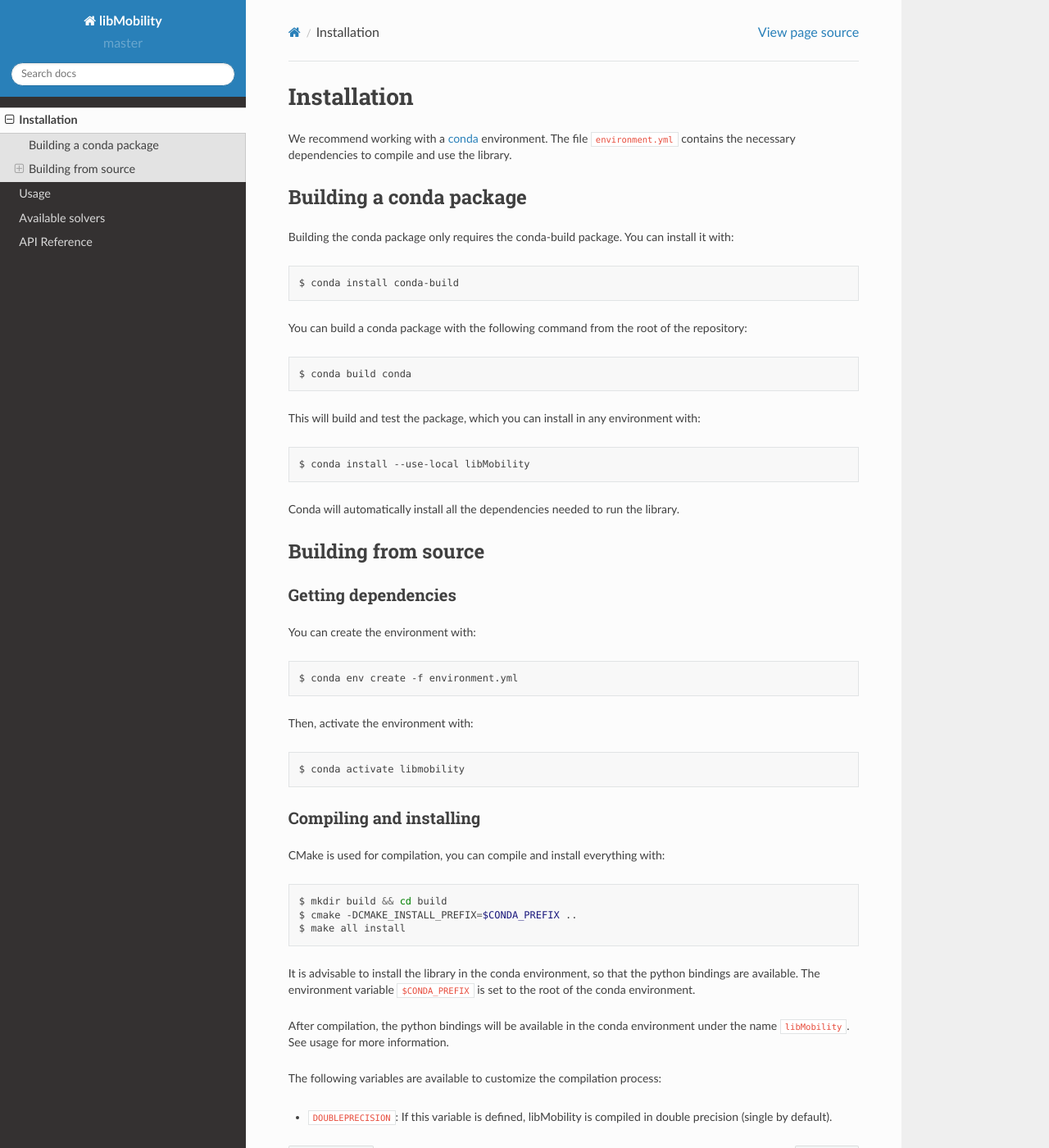
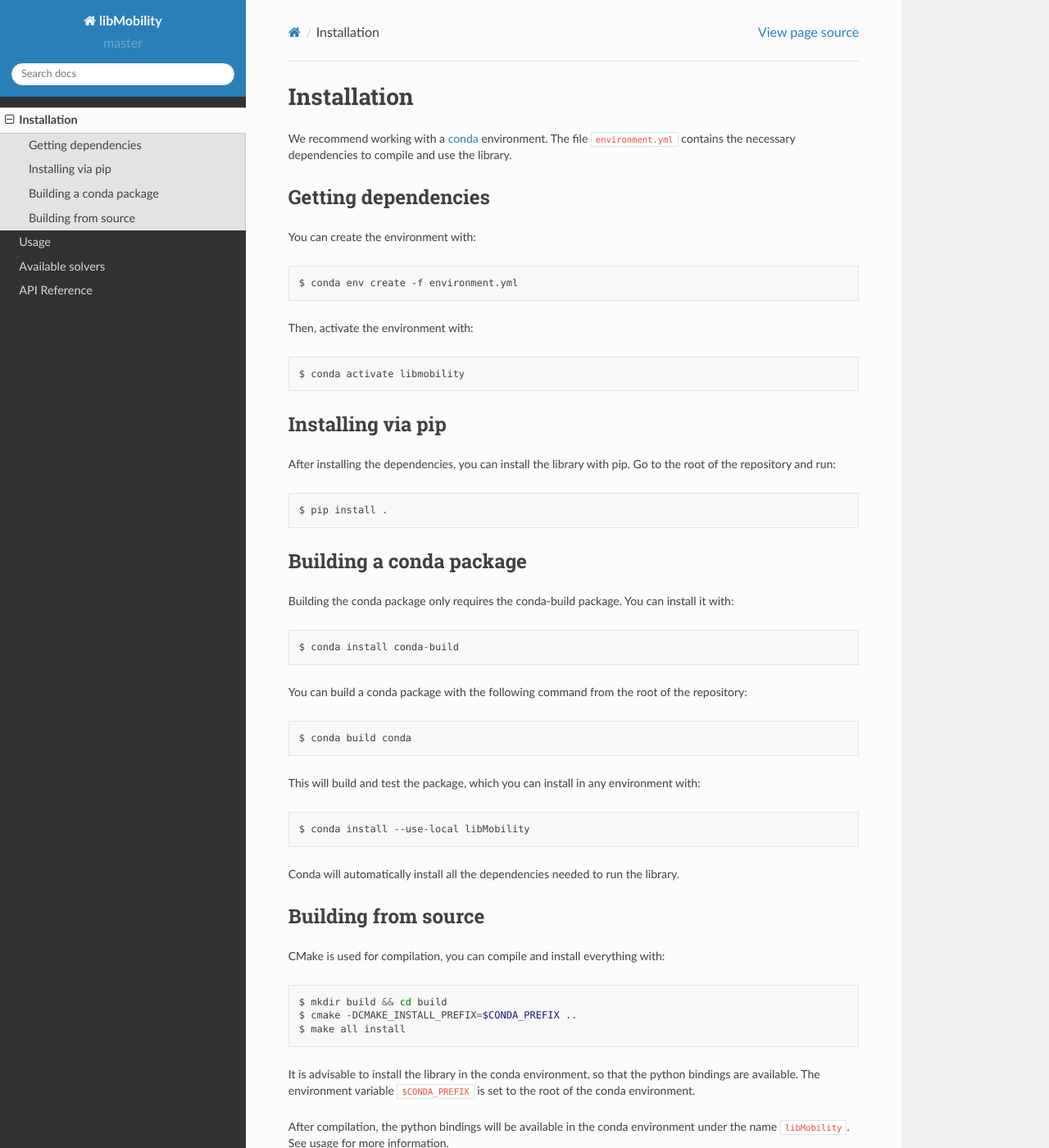
Before and after one commit to stochasticHydroTools/libMobility, a Sphinx documentation site: the page built from docs/source/installation.rst, in a window 1280 px wide and 1400 px high. Shown: the whole window at 82% size. Built offline with Sphinx 7.4.7 and the Read the Docs theme 2.0.0, drawn with Linux system fonts in a browser that asks for light colours.

Commit message:
Update installation instructions

```diff
--- a/docs/source/installation.rst
+++ b/docs/source/installation.rst
@@ -2,6 +2,31 @@
 ============
 
 We recommend working with a `conda <https://docs.conda.io/en/latest/>`_ environment. The file ``environment.yml`` contains the necessary dependencies to compile and use the library.
+
+Getting dependencies
+--------------------
+
+You can create the environment with:
+
+.. code-block:: shell
+
+    $ conda env create -f environment.yml
+
+Then, activate the environment with:
+
+.. code-block:: shell
+
+    $ conda activate libmobility
+
+
+Installing via pip
+------------------
+
+After installing the dependencies, you can install the library with pip. Go to the root of the repository and run:
+
+.. code-block:: shell
+
+    $ pip install .
 
 
 Building a conda package
@@ -31,23 +56,6 @@
 Building from source
 --------------------
 
-Getting dependencies
-~~~~~~~~~~~~~~~~~~~~
-
-You can create the environment with:
-
-.. code-block:: shell
-
-    $ conda env create -f environment.yml
-
-Then, activate the environment with:
-
-.. code-block:: shell
-
-    $ conda activate libmobility
-
-Compiling and installing
-~~~~~~~~~~~~~~~~~~~~~~~~
 
 CMake is used for compilation, you can compile and install everything with:
 
```
